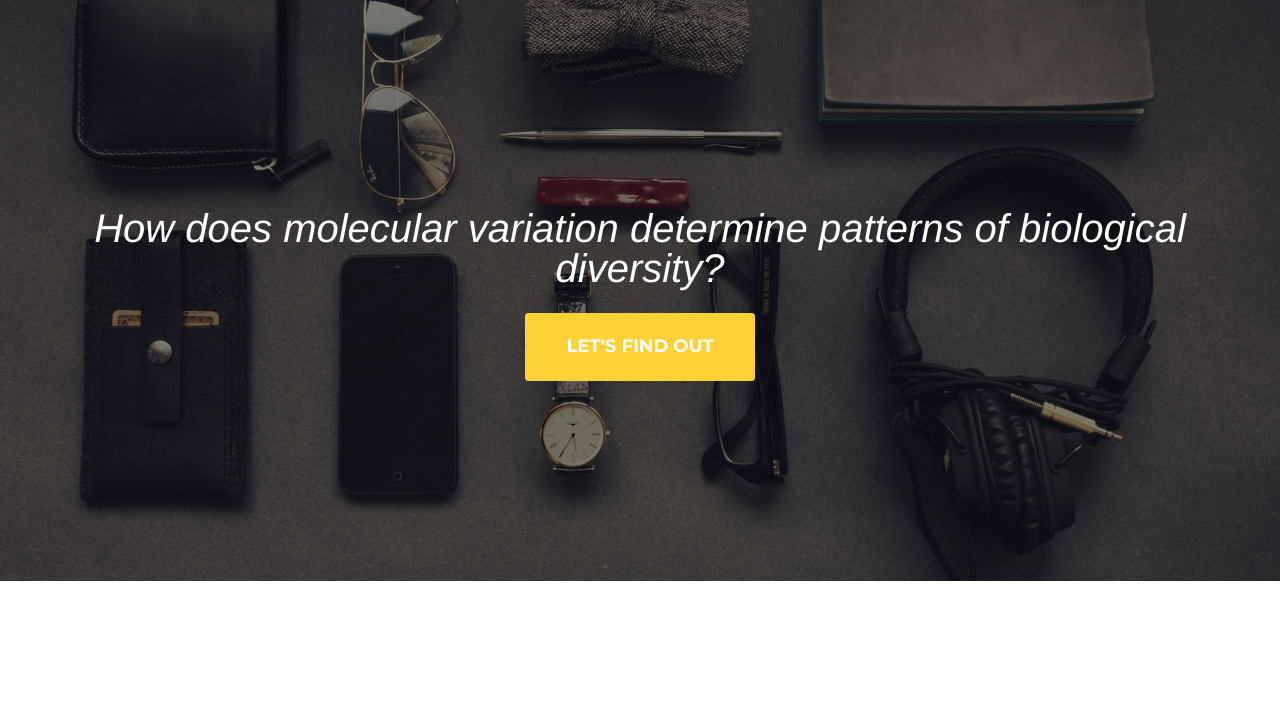
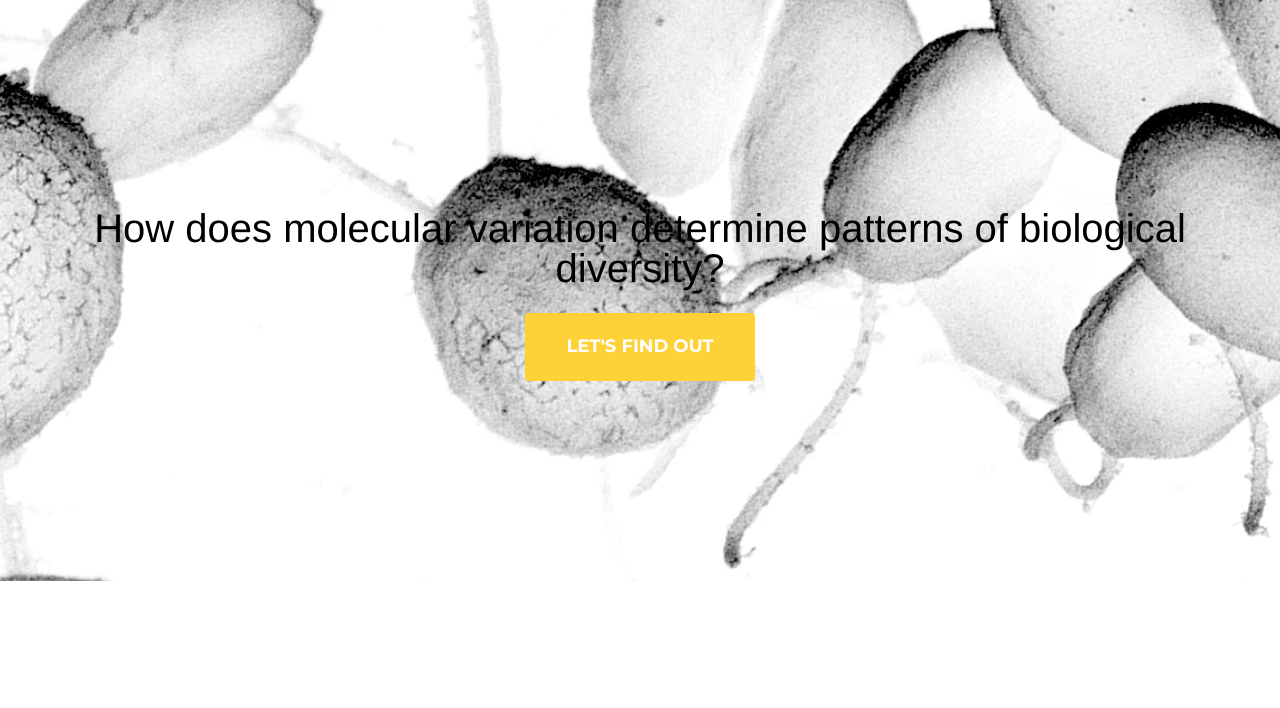
Before and after one commit to aays/nesslab, a website: page index.html in a window 1280 px wide. Shown: the part 92-800 px from the top of the page. Drawn offline with nearby package versions, Linux system fonts and the light colour scheme; files that its build step writes are made by us from their sources; a web font is replaced by a local one.

Commit message:
altering header

```diff
--- a/scss/agency.scss
+++ b/scss/agency.scss
@@ -167,19 +167,19 @@ h1, h2, h3, h4, h5, h6 {
 }
 
 header {
-    background-image: url('../img/header-bg.jpg');
+    background-image: url('../img/chlamyEM_invert.jpg');
     background-repeat: no-repeat;
     background-attachment: scroll;
     background-position: center center;
     @include background-cover;
     text-align: center;
-    color: white;
+    color: black;
     .intro-text {
         padding-top: 100px;
         padding-bottom: 50px;
         .intro-lead-in {
             @include serif-font;
-            font-style: italic;
+            /* font-style: italic; */
             font-size: 22px;
             line-height: 22px;
             margin-bottom: 25px;
@@ -201,7 +201,7 @@ header {
             padding-bottom: 200px;
             .intro-lead-in {
                 @include serif-font;
-                font-style: italic;
+                /*font-style: italic;*/
                 font-size: 40px;
                 line-height: 40px;
                 margin-bottom: 25px;
```
